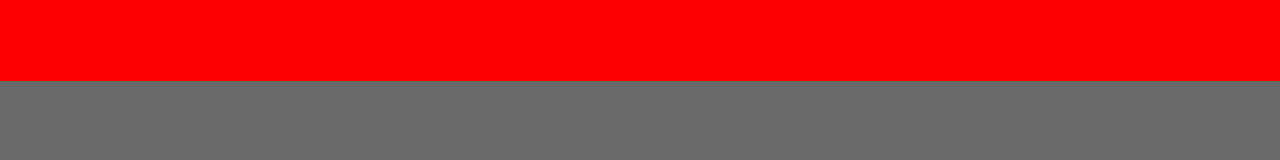
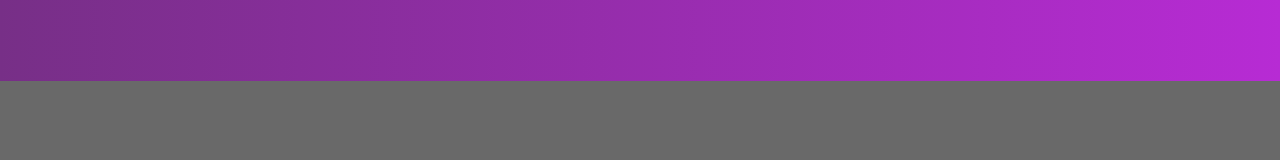
Before and after one commit to Caua-Wolrker/SITEMACAD, a plain HTML site: page index.html in a window 1280 px wide. Drawn offline with Linux system fonts and the light colour scheme.

Commit message:
Update style.css

```diff
--- a/style.css
+++ b/style.css
@@ -8,7 +8,7 @@
     position: absolute;
     width: 100%;
     height: 81px;
-    background: linear-gradient(to left,  red, red);
+    background: linear-gradient(to left, #b72bd4, #772f87);
 }
 
 @media (max-width: 768px) {
```
